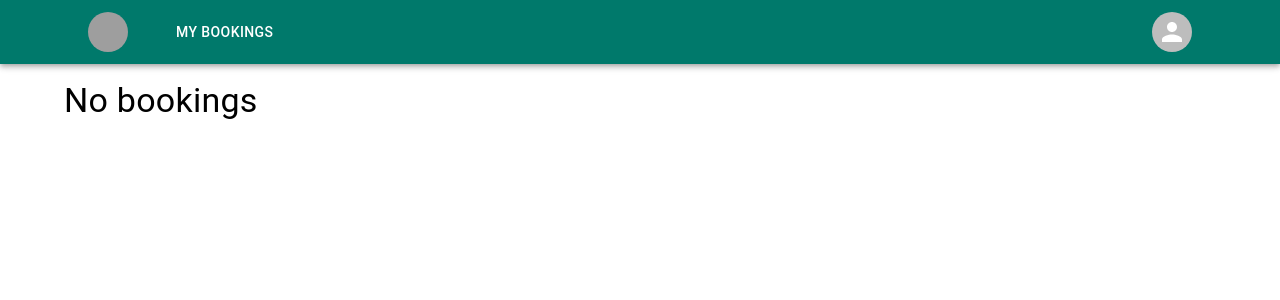
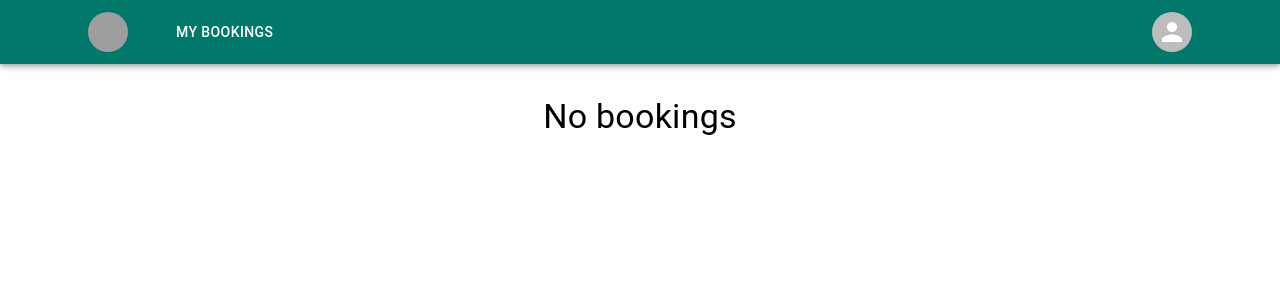
Before and after one commit to gabrielrossetto/booking, a React app: page /mybookings in a window 1280 px wide. Shown: the top 300 px of the page. Built offline with nearby package versions, Linux system fonts and the light colour scheme; grey boxes are pictures that could not be loaded; the HTML template or start-up script is replaced by a standard one.

Commit message:
feat(app): add improvements on edit mode and fix styles

```diff
--- a/package.json
+++ b/package.json
@@ -25,6 +25,7 @@
     "react-number-format": "^5.3.1",
     "react-redux": "^9.1.0",
     "react-router-dom": "^6.22.1",
+    "react-toastify": "^10.0.4",
     "styled-components": "^6.1.8",
     "uuid": "^9.0.1"
   },
--- a/src/containers/Home/Home.tsx
+++ b/src/containers/Home/Home.tsx
@@ -1,6 +1,6 @@
 /* eslint-disable react-hooks/exhaustive-deps */
 import { useEffect, useState } from 'react';
-import { Container, Card, CardContent, CardMedia, Typography, Box } from '@mui/material';
+import { Container, Card, CardContent, CardMedia, Typography, Box, CircularProgress } from '@mui/material';
 import { Link } from 'react-router-dom';
 import useDataFetching from '../../hooks/useDataFetching';
 import { DatePicker } from '@mui/x-date-pickers/DatePicker';
@@ -10,7 +10,7 @@ import { NumericFormat } from 'react-number-format';
 import { Room as RoomType } from '../../types/room';
 
 const HomePage = () => {
-  const { rooms, fetchRooms, filterRooms } = useDataFetching();
+  const { rooms, fetchRooms, filterRooms, roomsLoading } = useDataFetching();
   const [checkInDate, setCheckInDate] = useState<Date | null>(null);
   const [checkOutDate, setCheckOutDate] = useState<Date | null>(null);
 
@@ -44,10 +44,10 @@ const HomePage = () => {
         />
         <RoundSearchButton onClick={handleSearch} />
       </Box>
-
       {rooms && rooms.length > 0 && (
         <Box className="flex flex-wrap justify-center">
-          {rooms?.map((room: RoomType) => {
+          {roomsLoading && <CircularProgress />}
+          {!roomsLoading && rooms?.map((room: RoomType) => {
             const { location, imageUrl, name, pricePerNight } = room;
             return (
               <Link to={checkInDate && checkOutDate ? `/room/${room.id}?checkInDate=${moment(checkInDate).format('YYYY-MM-DD')}&checkOutDate=${moment(checkOutDate).format('YYYY-MM-DD')}` : `/room/${room.id}`} key={room.id}>
--- a/src/containers/MyBookings/MyBooking.tsx
+++ b/src/containers/MyBookings/MyBooking.tsx
@@ -1,26 +1,35 @@
-import { Container, Typography, Card, CardContent, Box } from '@mui/material';
+import { useNavigate } from "react-router-dom";
+import { useEffect } from 'react';
+import { Container, Typography, Card, CardContent, Box, CircularProgress } from '@mui/material';
 import useDataFetching from '../../hooks/useDataFetching';
 import { Booking as BookingType } from '../../types/booking';
 import PrimaryButton from '../../components/Buttons/PrimaryButton';
-import { useNavigate } from "react-router-dom";
 
 const MyBookings = () => {
-  const { bookingsWithRoomDetails, handleDeleteBooking } = useDataFetching();
+  const { bookingsWithRoomDetails, handleDeleteBooking, bookingsLoading, fetchBookings } = useDataFetching();
+
   const navigate = useNavigate();
 
   const handleUpdate = (roomId: string, checkInDate: string, checkOutDate: string) => {
     navigate(`/room/${roomId}?checkInDate=${checkInDate}&checkOutDate=${checkOutDate}&edit=true`);
   };
 
+  useEffect(() => {
+    fetchBookings();
+  }, [])
+
   return (
     <Container className="flex flex-col items-center mt-4">
       {bookingsWithRoomDetails.length === 0 ? (
-        <Typography className="mt-4 font-bold text-black" variant="h4">No bookings</Typography>
+        <Box className="flex items-center justify-center mt-8">
+          <Typography className="mt-4 font-bold text-black" variant="h4">No bookings</Typography>
+        </Box>
       ) : (
         <>
           <Typography className="mt-4 font-bold text-black" variant="h4">My Bookings</Typography>
           <Box className="w-full">
-            {bookingsWithRoomDetails.map((booking: BookingType, index: number) => (
+            {bookingsLoading && <Box className="flex items-center justify-center"><CircularProgress /></Box>}
+            {!bookingsLoading && bookingsWithRoomDetails.map((booking: BookingType, index: number) => (
               <Card className="w-full mb-4 rounded-lg" key={`booking-${index}`}>
                 <CardContent className="flex justify-between">
                   <Box className="flex items-center w-8/12">
--- a/src/containers/Room/Room.tsx
+++ b/src/containers/Room/Room.tsx
@@ -1,9 +1,11 @@
-import { useState } from 'react'
+import { useState, useEffect } from 'react'
 import { Container, Typography, Box } from '@mui/material';
 import moment from 'moment';
 import { useParams, useNavigate, useSearchParams } from 'react-router-dom';
 import { DatePicker } from '@mui/x-date-pickers/DatePicker';
+import { toast } from 'react-toastify';
 import useDataFetching from '../../hooks/useDataFetching';
+import useBookingValidation from '../../hooks/useBookingValidation';
 import Perks from '../../components/Perks/Perks';
 import Divider from '../../components/Divider/Divider';
 import PrimaryButton from '../../components/Buttons/PrimaryButton';
@@ -13,6 +15,8 @@ const Room = () => {
   const navigate = useNavigate();
   const { id } = useParams();
   const { rooms, handleAddBooking, handleEditBooking } = useDataFetching();
+  const { validateBooking } = useBookingValidation();
+
   const selectedRoom: RoomType = rooms.find((room: RoomType) => room.id === id);
   const { description, imageUrl, name, location, perks } = selectedRoom;
 
@@ -25,16 +29,20 @@ const Room = () => {
   const [checkInDate, setCheckInDate] = useState<Date | null>(null);
   const [checkOutDate, setCheckOutDate] = useState<Date | null>(null);
 
-  const handleAdd = () => {
-    handleAddBooking({
-      checkInDate: moment(checkInDate).format('YYYY-MM-DD'),
-      checkOutDate: moment(checkOutDate).format('YYYY-MM-DD'),
-      selectedRoom
-    });
-    navigate("/");
+  useEffect(() => {
+    if (currentCheckInDate && currentCheckOutDate) {
+      setCheckInDate(moment(currentCheckInDate));
+      setCheckOutDate(moment(currentCheckOutDate));
     }
+  }, [currentCheckInDate, currentCheckOutDate]);
 
-  const handleEdit = () => {
+  const handleBookButtonAction = () => {
+    const error = validateBooking({ checkInDate, checkOutDate, roomId: id, isEditMode })
+
+    if (error) {
+      toast.error(error);
+    } else {
+      if (isEditMode) {
         handleEditBooking({
           checkInDate: moment(checkInDate).format('YYYY-MM-DD'),
           checkOutDate: moment(checkOutDate).format('YYYY-MM-DD'),
@@ -42,7 +50,15 @@ const Room = () => {
           currentCheckInDate: moment(currentCheckInDate).format('YYYY-MM-DD'),
           currentCheckOutDate: moment(currentCheckOutDate).format('YYYY-MM-DD'),
         });
+      } else {
+        handleAddBooking({
+          checkInDate: moment(checkInDate).format('YYYY-MM-DD'),
+          checkOutDate: moment(checkOutDate).format('YYYY-MM-DD'),
+          selectedRoom
+        });
+      }
       navigate("/");
+    }
   }
 
   return (
@@ -78,7 +94,7 @@ const Room = () => {
             minDate={checkInDate}
             className="mb-4"
           />
-          <PrimaryButton className="w-full md:w-4/5" text={`${isEditMode ? 'Update Booking' : 'Book'}`} onClick={isEditMode ? handleEdit : handleAdd} />
+          <PrimaryButton className="w-full md:w-4/5" text={`${isEditMode ? 'Update Booking' : 'Book'}`} onClick={handleBookButtonAction} />
         </Box>
       </Box>
     </Container>
--- /dev/null
+++ b/src/hooks/useBookingValidation.ts
@@ -0,0 +1,46 @@
+import { useSelector } from 'react-redux';
+import moment from 'moment';
+
+const useBookingValidation = () => {
+  const { rooms } = useSelector((state) => state.rooms);
+
+  const validateBooking = ({ checkInDate, checkOutDate, roomId, isEditMode }) => {
+    const room = rooms.find(room => room?.id === roomId);
+
+    if (!checkInDate || !checkOutDate) {
+      return "Please, select the dates.";
+    }
+
+    if (!room) {
+      return "Room not found.";
+    }
+
+    if (!room.bookedDates) {
+      return null;
+    }
+
+    const checkInMoment = moment(checkInDate);
+    const checkOutMoment = moment(checkOutDate);
+
+    if (!checkOutMoment.isSameOrAfter(checkInMoment)) {
+      return "Checkout date cannot be before or the same as the check-in date.";
+    }
+
+    const checkInString = checkInMoment.format('YYYY-MM-DD');
+    const checkOutString = checkOutMoment.format('YYYY-MM-DD');
+
+    if (!isEditMode && room.bookedDates.some(({ startDate, endDate }) => {
+      return (startDate <= checkInString && endDate >= checkInString) || (startDate <= checkOutString && endDate >= checkOutString);
+    })) {
+      return "Date already booked, pick another one.";
+    }
+
+    return null;
+  };
+
+  return {
+    validateBooking
+  };
+};
+
+export default useBookingValidation;
--- a/src/hooks/useDataFetching.ts
+++ b/src/hooks/useDataFetching.ts
@@ -1,6 +1,6 @@
 import { useDispatch, useSelector } from 'react-redux';
-import { fetchBookingsStartReducer, addBookingReducer, deleteBookingReducer, editBookingReducer } from '../store/slices/bookingsSlice';
-import { fetchRoomsStartReducer, fetchRoomsByDatesReducer, addBookingDatesReducer, editBookingDatesReducer } from '../store/slices/roomsSlice';
+import { fetchBookingsStartReducer, fetchBookingsSuccessReducer, addBookingReducer, deleteBookingReducer, editBookingReducer } from '../store/slices/bookingsSlice';
+import { fetchRoomsStartReducer, fetchRoomsSuccessReducer, fetchRoomsByDatesReducer, addBookingDatesReducer, editBookingDatesReducer } from '../store/slices/roomsSlice';
 import { v4 as uuidv4 } from 'uuid';
 import { EditBookingPayload as EditBookingPayloadType } from '../types/editbooking';
 import { AddBookingPayload as AddBookingPayloadType } from '../types/addbooking';
@@ -9,9 +9,9 @@ import { FilterRooms as FilterRoomsType } from '../types/filterrooms';
 const useDataFetching = () => {
   const dispatch = useDispatch();
   //TODO: typescript
-  const { bookings, loading: bookingsLoading, error: bookingsError } = useSelector((state) => state.bookings);
+  const { bookings, loading: bookingsLoading } = useSelector((state) => state.bookings);
   //TODO: typescript
-  const { rooms, loading: roomsLoading, error: roomsError } = useSelector((state) => state.rooms);
+  const { rooms, loading: roomsLoading } = useSelector((state) => state.rooms);
 
   //TODO: typescript
   const bookingsWithRoomDetails = bookings.map(booking => {
@@ -24,10 +24,16 @@ const useDataFetching = () => {
 
   const fetchBookings = () => {
     dispatch(fetchBookingsStartReducer());
+
+    // Faking the API call
+    dispatch(fetchBookingsSuccessReducer());
   }
 
   const fetchRooms = () => {
     dispatch(fetchRoomsStartReducer());
+
+    // Faking the API call
+    dispatch(fetchRoomsSuccessReducer());
   }
 
   const filterRooms = ({ checkInDate, checkOutDate }: FilterRoomsType) => {
@@ -56,8 +62,6 @@ const useDataFetching = () => {
     rooms,
     bookingsLoading,
     roomsLoading,
-    bookingsError,
-    roomsError,
     handleAddBooking,
     fetchRooms,
     fetchBookings,
--- a/src/store/slices/bookingsSlice.ts
+++ b/src/store/slices/bookingsSlice.ts
@@ -4,7 +4,6 @@ import { mockBookings } from '../../services/mockData';
 const initialState = {
   bookings: mockBookings,
   loading: false,
-  error: null,
 };
 
 const bookingsSlice = createSlice({
@@ -13,15 +12,9 @@ const bookingsSlice = createSlice({
   reducers: {
     fetchBookingsStartReducer(state) {
       state.loading = true;
-      state.error = null;
     },
-    fetchBookingsSuccessReducer(state, action) {
+    fetchBookingsSuccessReducer(state) {
       state.loading = false;
-      state.bookings = action.payload;
-    },
-    fetchBookingsFailureReducer(state, action) {
-      state.loading = false;
-      state.error = action.payload;
     },
     addBookingReducer(state, action) {
       state.bookings.push(action.payload);
@@ -41,6 +34,6 @@ const bookingsSlice = createSlice({
   },
 });
 
-export const { fetchBookingsStartReducer, fetchBookingsSuccessReducer, fetchBookingsFailureReducer, addBookingReducer, deleteBookingReducer, editBookingReducer } = bookingsSlice.actions;
+export const { fetchBookingsStartReducer, fetchBookingsSuccessReducer, addBookingReducer, deleteBookingReducer, editBookingReducer } = bookingsSlice.actions;
 
 export default bookingsSlice.reducer;
--- a/src/store/slices/roomsSlice.ts
+++ b/src/store/slices/roomsSlice.ts
@@ -4,7 +4,6 @@ import { mockRooms } from '../../services/mockData';
 const initialState = {
   rooms: mockRooms,
   loading: false,
-  error: null,
 };
 
 const roomsSlice = createSlice({
@@ -13,20 +12,16 @@ const roomsSlice = createSlice({
   reducers: {
     fetchRoomsStartReducer(state) {
       state.loading = true;
-      state.error = null;
     },
-    fetchRoomsSuccessReducer(state, action) {
+    fetchRoomsSuccessReducer(state) {
       state.loading = false;
-      state.rooms = action.payload;
-    },
-    fetchRoomsFailureReducer(state, action) {
-      state.loading = false;
-      state.error = action.payload;
     },
     fetchRoomsByDatesReducer(state, action) {
       const { rooms, checkInDate, checkOutDate } = action.payload;
       const filteredRooms = rooms.filter((room) => {
-        return !room.bookedDates.some(date => date >= checkInDate && date <= checkOutDate);
+        return !room.bookedDates.some(({ startDate, endDate }) => {
+          return startDate <= checkOutDate && endDate >= checkInDate;
+        });
       });
       state.rooms = filteredRooms;
     },
@@ -34,8 +29,7 @@ const roomsSlice = createSlice({
       const { selectedRoom, checkInDate, checkOutDate } = action.payload;
       const room = state.rooms.find(room => room.id === selectedRoom.id);
       if (room) {
-        room.bookedDates.push(checkInDate);
-        room.bookedDates.push(checkOutDate);
+        room.bookedDates.push({ startDate: checkInDate, endDate: checkOutDate });
       }
     },
     editBookingDatesReducer(state, action) {
@@ -46,18 +40,14 @@ const roomsSlice = createSlice({
       if (roomIndex !== -1) {
         const room = state.rooms[roomIndex];
 
-        const currentCheckInDateIndex = room.bookedDates.indexOf(currentCheckInDate);
-        if (currentCheckInDateIndex !== -1) {
-          room.bookedDates.splice(currentCheckInDateIndex, 1);
+        const currentBookingIndex = room.bookedDates.findIndex(({ startDate, endDate }) => {
+          return startDate === currentCheckInDate && endDate === currentCheckOutDate;
+        });
+
+        if (currentBookingIndex !== -1) {
+          room.bookedDates.splice(currentBookingIndex, 1);
+          room.bookedDates.push({ startDate: checkInDate, endDate: checkOutDate });
         }
-
-        const currentCheckOutDateIndex = room.bookedDates.indexOf(currentCheckOutDate);
-        if (currentCheckOutDateIndex !== -1) {
-          room.bookedDates.splice(currentCheckOutDateIndex, 1);
-        }
-
-        room.bookedDates.push(checkInDate);
-        room.bookedDates.push(checkOutDate);
 
         state.rooms[roomIndex] = room;
       }
@@ -65,6 +55,6 @@ const roomsSlice = createSlice({
   },
 });
 
-export const { fetchRoomsStartReducer, fetchRoomsSuccessReducer, fetchRoomsFailureReducer, fetchRoomsByDatesReducer, addBookingDatesReducer, editBookingDatesReducer } = roomsSlice.actions;
+export const { fetchRoomsStartReducer, fetchRoomsSuccessReducer, fetchRoomsByDatesReducer, addBookingDatesReducer, editBookingDatesReducer } = roomsSlice.actions;
 
 export default roomsSlice.reducer;
```
Also changed, not shown: src/App.tsx (+8 -0 lines), src/containers/NotFound/NotFound.tsx (added, +12 -0 lines). Lines whose indentation alone changed are shown as unchanged.
